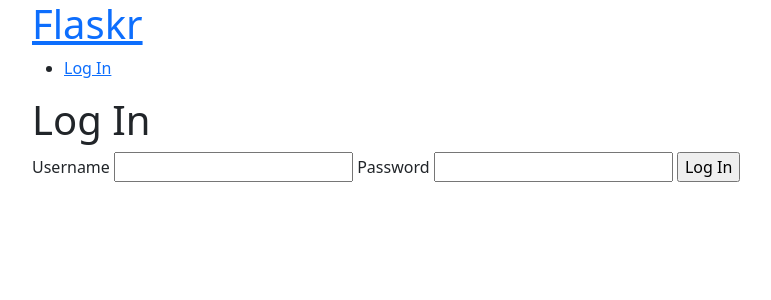
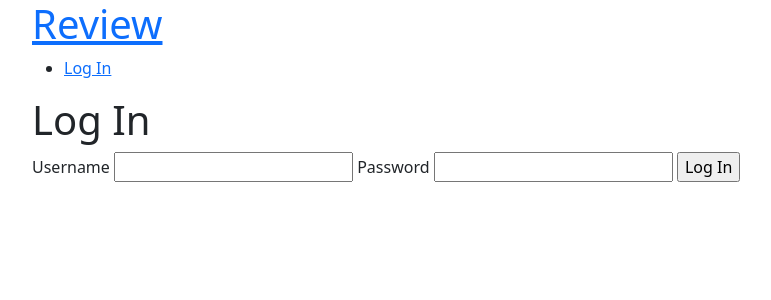
Before and after one commit to Iryna-Slynko/feedback-recognition, a Flask app: page /auth/login in a window 1280 px wide. Shown: the top 300 px of the page, without its empty margins (50-821 px from the left). Run offline with Flask 2, Linux system fonts and the light colour scheme.

Commit message:
Add icon

```diff
--- a/server/templates/base.html
+++ b/server/templates/base.html
@@ -1,11 +1,11 @@
 <!doctype html>
 <title>{% block title %}{% endblock %} - </title>
-<!-- CSS only -->
+<link rel="shortcut icon" href="/static/favicon.ico" type="image/x-icon">
 <link href="https://cdn.jsdelivr.net/npm/bootstrap@5.0.0-beta3/dist/css/bootstrap.min.css" rel="stylesheet" integrity="sha384-eOJMYsd53ii+scO/bJGFsiCZc+5NDVN2yr8+0RDqr0Ql0h+rP48ckxlpbzKgwra6" crossorigin="anonymous">
 <body>
 <nav>
     <div class="container">
-  <h1><a href="{{ url_for('index') }}">Flaskr</a></h1>
+  <h1><a href="{{ url_for('index') }}">Review</a></h1>
   <ul>
     {% if g.user %}
       <li><span>{{ g.user['username'] }}</span>
```
Also changed, not shown: server/static/favicon.ico (added), server/templates/auth/register.html (deleted).
